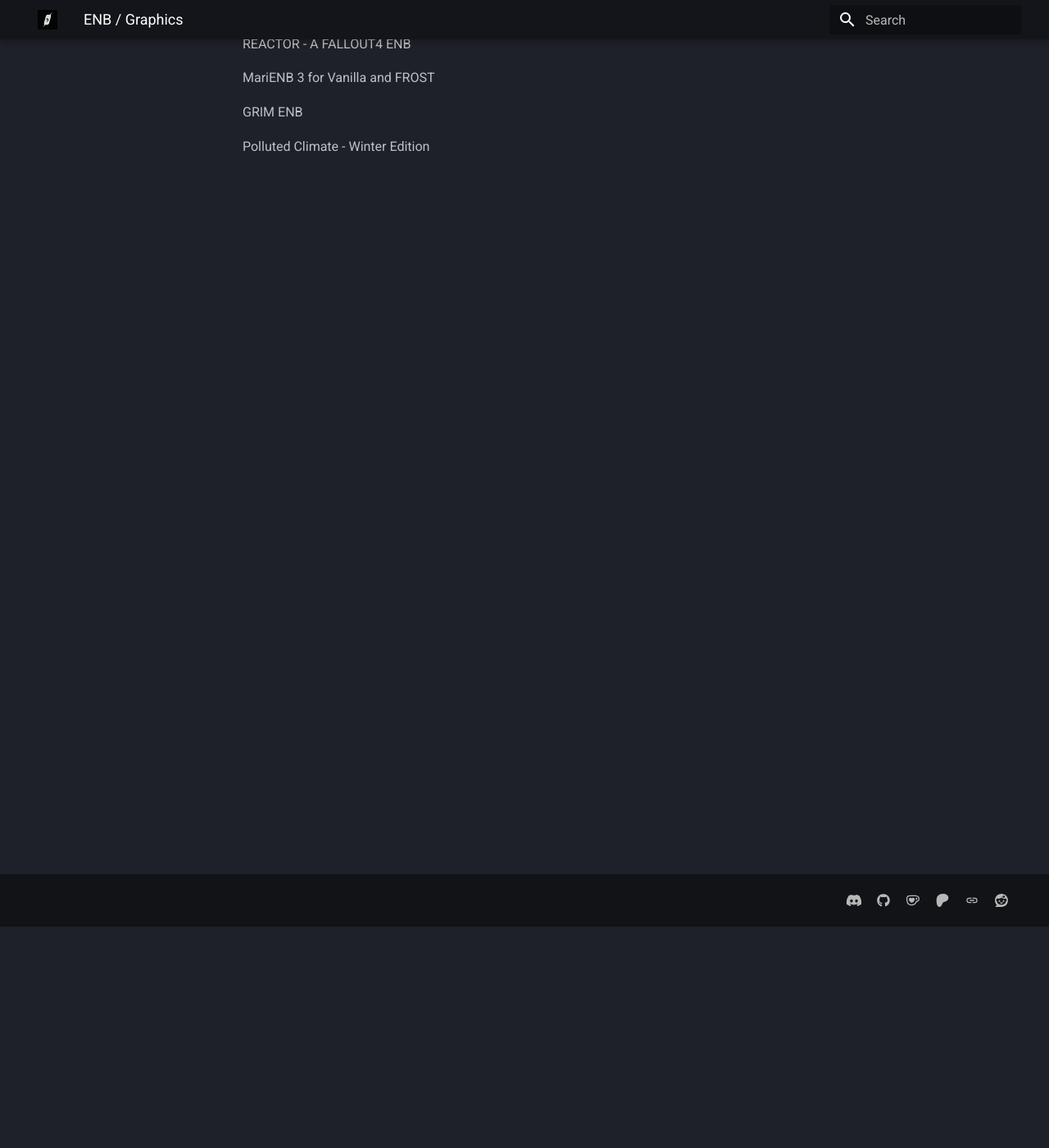
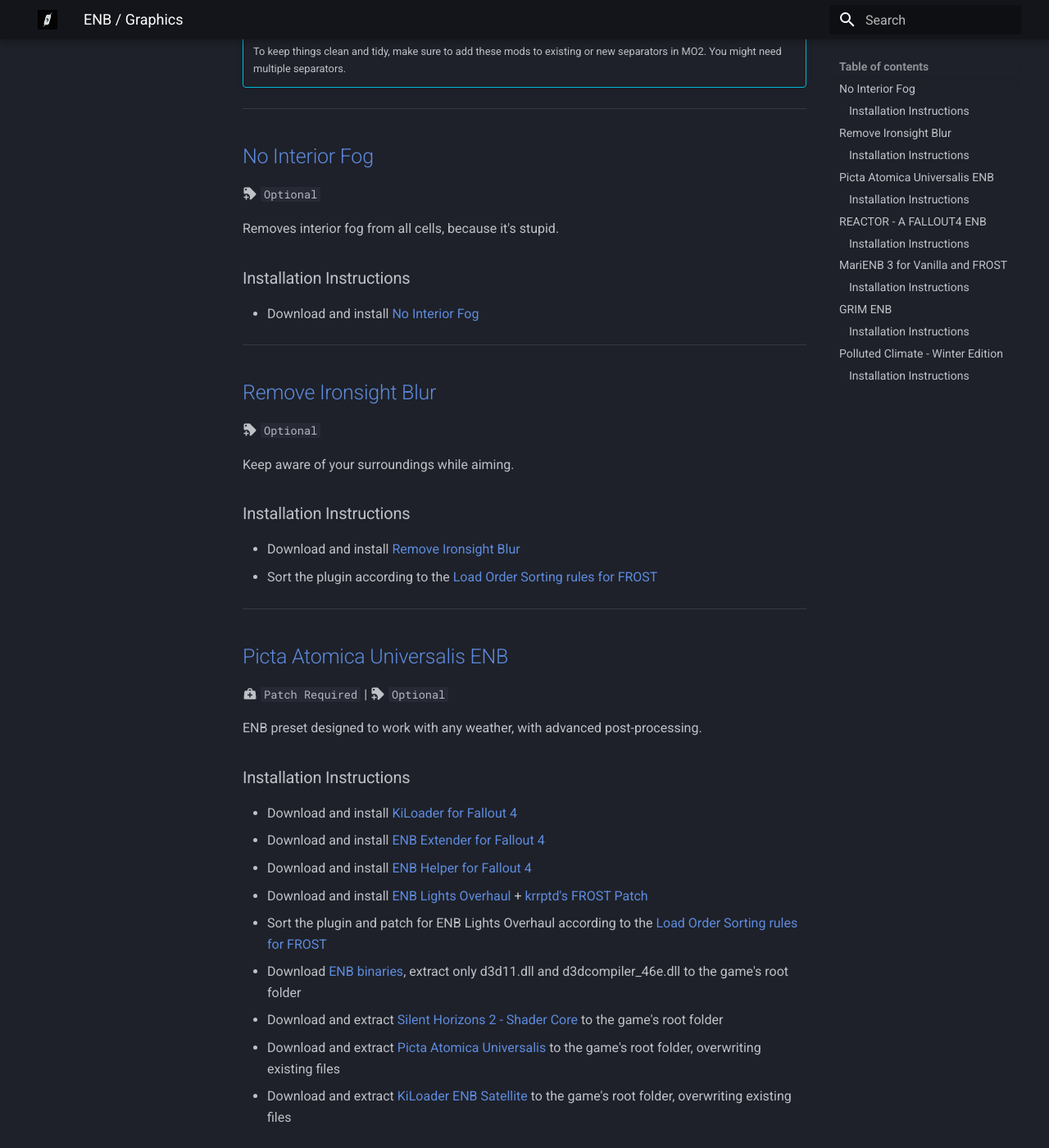
Before and after one commit to Redawt/BelowZeroGuide, an MkDocs documentation site: the page built from docs/additional-mods/graphics.md, in a window 1280 px wide and 1400 px high, scrolled down 270 px. Shown: the whole window at 82% size. Built offline with MkDocs 1.6.1 and Material for MkDocs 9.7.7, drawn with Linux system fonts in a browser that asks for light colours; some of the changed text lies outside the part shown.

Commit message:
Updated additional mods - graphics section
WIP on converting graphics.md to webpage format.

```diff
--- a/docs/additional-mods/graphics.md
+++ b/docs/additional-mods/graphics.md
@@ -1,16 +1,73 @@
 # ENB / Graphics
 
+<small>
+:material-information-box:
+Mods that make the game nicer to look at.
+</small>
 
-No Interior Fog
-https://www.nexusmods.com/fallout4/mods/79999
 
-Remove Ironsight Blur
-https://www.nexusmods.com/fallout4/mods/2304
+!!! info "User separators in MO2!"
+    To keep things clean and tidy, make sure to add these mods to existing or new separators in MO2.
+    You might need multiple separators.
 
-REACTOR - A FALLOUT4 ENB
 
-MariENB 3 for Vanilla and FROST
+---
+## [No Interior Fog](https://www.nexusmods.com/fallout4/mods/79999)
+:material-tag-plus: `Optional`
 
-GRIM ENB
+Removes interior fog from all cells, because it's stupid.
 
-Polluted Climate - Winter Edition
+### Installation Instructions
+* Download and install [No Interior Fog](https://www.nexusmods.com/fallout4/mods/79999)
+
+---
+## [Remove Ironsight Blur](https://www.nexusmods.com/fallout4/mods/2304)
+:material-tag-plus: `Optional`
+
+Keep aware of your surroundings while aiming.
+
+### Installation Instructions
+* Download and install [Remove Ironsight Blur](https://www.nexusmods.com/fallout4/mods/2304)
+* Sort the plugin according to the [Load Order Sorting rules for FROST](../../guide/load-order-setup#load-order-structure)
+
+---
+## [Picta Atomica Universalis ENB](https://www.nexusmods.com/fallout4/mods/82662)
+:material-medical-bag: `Patch Required` |
+:material-tag-plus: `Optional`
+
+ENB preset designed to work with any weather, with advanced post-processing.
+
+### Installation Instructions
+* Download and install [KiLoader for Fallout 4](https://www.nexusmods.com/fallout4/mods/75754)
+* Download and install [ENB Extender for Fallout 4](https://www.nexusmods.com/fallout4/mods/75755)
+* Download and install [ENB Helper for Fallout 4](https://www.nexusmods.com/fallout4/mods/56566)
+* Download and install [ENB Lights Overhaul](https://www.nexusmods.com/fallout4/mods/25682?tab=files&file_id=114764&nmm=1) + [krrptd's FROST Patch](https://www.nexusmods.com/fallout4/mods/57553)
+* Sort the plugin and patch for ENB Lights Overhaul according to the [Load Order Sorting rules for FROST](../../guide/load-order-setup#load-order-structure)
+* Download [ENB binaries](http://enbdev.com/mod_fallout4_v0496.htm), extract only d3d11.dll and d3dcompiler_46e.dll to the game's root folder
+* Download and extract [Silent Horizons 2 - Shader Core](https://www.nexusmods.com/skyrimspecialedition/mods/101696) to the game's root folder
+* Download and extract [Picta Atomica Universalis](https://www.nexusmods.com/fallout4/mods/82662) to the game's root folder, overwriting existing files
+* Download and extract [KiLoader ENB Satellite](https://www.nexusmods.com/fallout4/mods/75754) to the game's root folder, overwriting existing files
+
+---
+## [REACTOR - A FALLOUT4 ENB](https://www.nexusmods.com/fallout4/mods/57321)
+:material-tag-plus: `Optional`
+
+### Installation Instructions
+
+---
+## [MariENB 3 for Vanilla and FROST](https://www.nexusmods.com/fallout4/mods/13918)
+:material-tag-plus: `Optional`
+
+### Installation Instructions
+
+---
+## [GRIM ENB](https://www.nexusmods.com/fallout4/mods/46716)
+:material-tag-plus: `Optional`
+
+### Installation Instructions
+
+---
+## [Polluted Climate - Winter Edition](https://www.nexusmods.com/fallout4/mods/35083)
+:material-tag-plus: `Optional`
+
+### Installation Instructions
```
